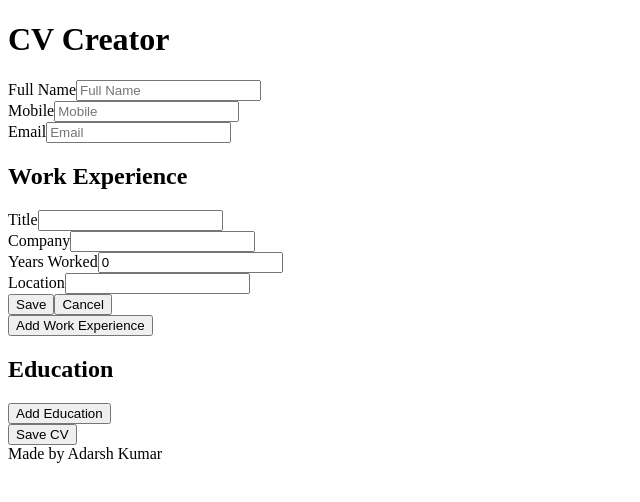
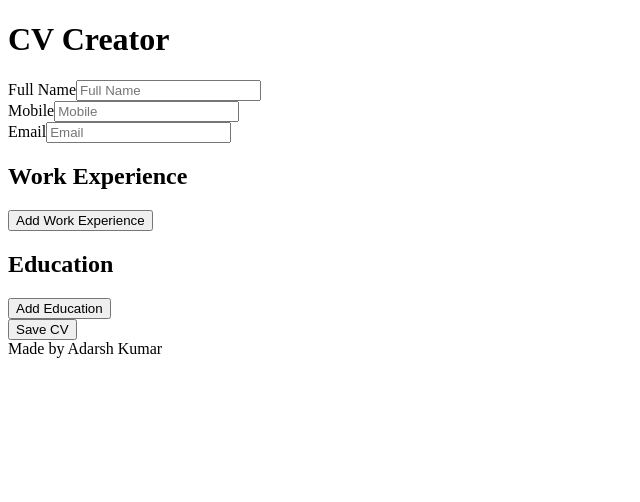
Before and after one commit to Adarshkumar03/CV-Project, a React (Create React App) app: page / in a window 1280 px wide. Shown: the top 502 px of the page, without its empty margins (0-640 px from the left). Built offline with nearby package versions, Linux system fonts and the light colour scheme.

Commit message:
Update JobExp.js

```diff
--- a/src/JobExp.js
+++ b/src/JobExp.js
@@ -8,7 +8,7 @@ function JobExp() {
     location: ""
   });
 
-  const [isFormActive, setIsFormActive] = useState(true);
+  const [isFormActive, setIsFormActive] = useState(false);
 
   const [workExArray, setWorkExArray] = useState([]);
 
```
